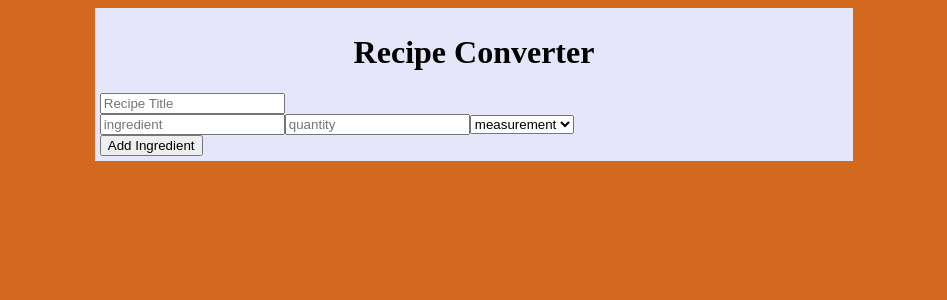
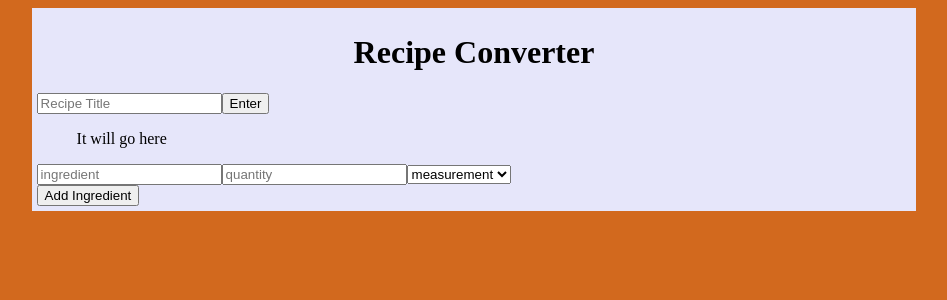
Before and after one commit to CymruRing/basic-recipe-converter, a React app: page / in a window 1280 px wide. Shown: the top 300 px of the page, without its empty margins (166-1113 px from the left). Built offline with nearby package versions, Linux system fonts and the light colour scheme.

Commit message:
Added set tittle component and working on recipe form

```diff
--- a/client/src/components/App.jsx
+++ b/client/src/components/App.jsx
@@ -1,16 +1,32 @@
 import React from 'react';
 import axios from 'axios';
 //import { render } from 'react-dom';
-import styles from '../converterSyles.css';
+import styles from '../converterStyles.css';
 
 import RecipeForm from './RecipeForm.jsx';
+import RecipeTitle from './RecipeTitle.jsx';
+import Recipe from './Recipe.jsx';
 
 class App extends React.Component {
   constructor(props) {
     super(props);
     this.state = {
+      hasTitle: false,
+      title: '',
+      ingredients: [],
 
     };
+  }
+
+  // set app title state from RecipeTitle component
+  setTitle(title) {
+    this.setState({title: title, hasTitle: true});
+  }
+
+  // set app recipe state from RecipeForm component
+  setNewIngredient(newIngredient) {
+    let temp = this.state.ingredients.concat(newIngredient);
+    this.setState({ingredients: temp});
   }
 
   render() {
@@ -19,7 +35,15 @@ class App extends React.Component {
         <h1 className='title'>Recipe Converter</h1>
         <div className='navBar'>
         </div>
-        <RecipeForm />
+        <div>
+          <RecipeTitle hasTitle={this.state.hasTitle} title={this.state.title} setTitle={this.setTitle.bind(this)} />
+        </div>
+        <ul>
+          <Recipe />
+        </ul>
+        <div>
+          <RecipeForm pushIngredient={this.setNewIngredient.bind(this)}/>
+        </div>
       </div>
     );
   }
--- a/client/src/components/Ingredient.jsx
+++ b/client/src/components/Ingredient.jsx
@@ -1,12 +1,11 @@
 import React from 'react';
 
-const Ingredient = () => {
+const Ingredient = (props) => {
 
 
   return (
     <span>
       <input placeholder='ingredient'></input>
-
       <input placeholder='quantity'></input>
       <select>
         <option select='selected'>measurement</option>
--- /dev/null
+++ b/client/src/components/Recipe.jsx
@@ -0,0 +1,11 @@
+import React from 'react';
+
+const Recipe = () => {
+return (
+  <div>
+    It will go here
+  </div>
+);
+};
+
+export default Recipe;
--- a/client/src/components/RecipeForm.jsx
+++ b/client/src/components/RecipeForm.jsx
@@ -5,21 +5,48 @@ import Ingredient from './Ingredient.jsx';
 class RecipeForm extends React.Component {
   constructor(props) {
     super(props);
+    console.log(this.props);
     this.state = {
-      ingredients: [],
+      ingredient: '',
+      quantity: 0,
+      measurement: ''
+    };
+    //pushIngredient = this.props.pushIngredient;
+    this.addIngredient.bind(this);
+  }
+  // push values to the app and reset fields
+  addIngredient() {
+    // test valid inputs ...
+    // push to main
+    console.log(state);
+    //this.props.pushIngredient(this.state);
 
-    };
+    // clear fields
+
   }
 
+  inputHandler(event) {
+    this.setState({
+      [event.target.id]: event.target.value
+    });
+  }
 
   render() {
     return (
       <div>
-        <input placeholder='Recipe Title'></input>
+        <span>
+          <input id='ingredient' onChange={this.inputHandler.bind(this)} placeholder='ingredient'></input>
+          <input id='quantity' onChange={this.inputHandler.bind(this)} placeholder='quantity'></input>
+          <select>
+            <option id='measurement' onChange={this.inputHandler.bind(this)} select='selected'>measurement</option>
+            <option>tsp</option>
+            <option>tbsp</option>
+            <option>cup</option>
+          </select>
+        </span>
         <div>
-          <Ingredient />
+          <button onClick={this.addIngredient}>Add Ingredient</button>
         </div>
-        <button>Add Ingredient</button>
       </div>
 
     );
--- /dev/null
+++ b/client/src/components/RecipeTitle.jsx
@@ -0,0 +1,31 @@
+import React, { useState } from 'react';
+
+// add edit functionality
+
+const RecipeTitle = (props) => {
+  const [title, setTitle] = useState(props.title);
+
+  const updateTitle = (e) => {
+    setTitle(title => e.target.value);
+  };
+  const submitTitle = () => {
+    // push title to app
+    props.setTitle(title);
+  };
+
+  if (props.hasTitle) {
+    return (
+      <h2>{props.title}</h2>
+    );
+  } else {
+    return (
+      <span>
+        <input id='title' placeholder='Recipe Title' onChange={updateTitle}></input>
+        <button onClick={submitTitle}>Enter</button>
+      </span>
+    );
+  }
+
+};
+
+export default RecipeTitle;
--- a/client/src/converterSyles.css
+++ b/client/src/converterStyles.css
@@ -4,8 +4,8 @@ body {
 
 .main {
   height: auto;
-  margin-left: 20%;
-  margin-right: 20%;
+  margin-left: 15%;
+  margin-right: 15%;
   padding: 5px;
   background-color: lavender;
 }
```
